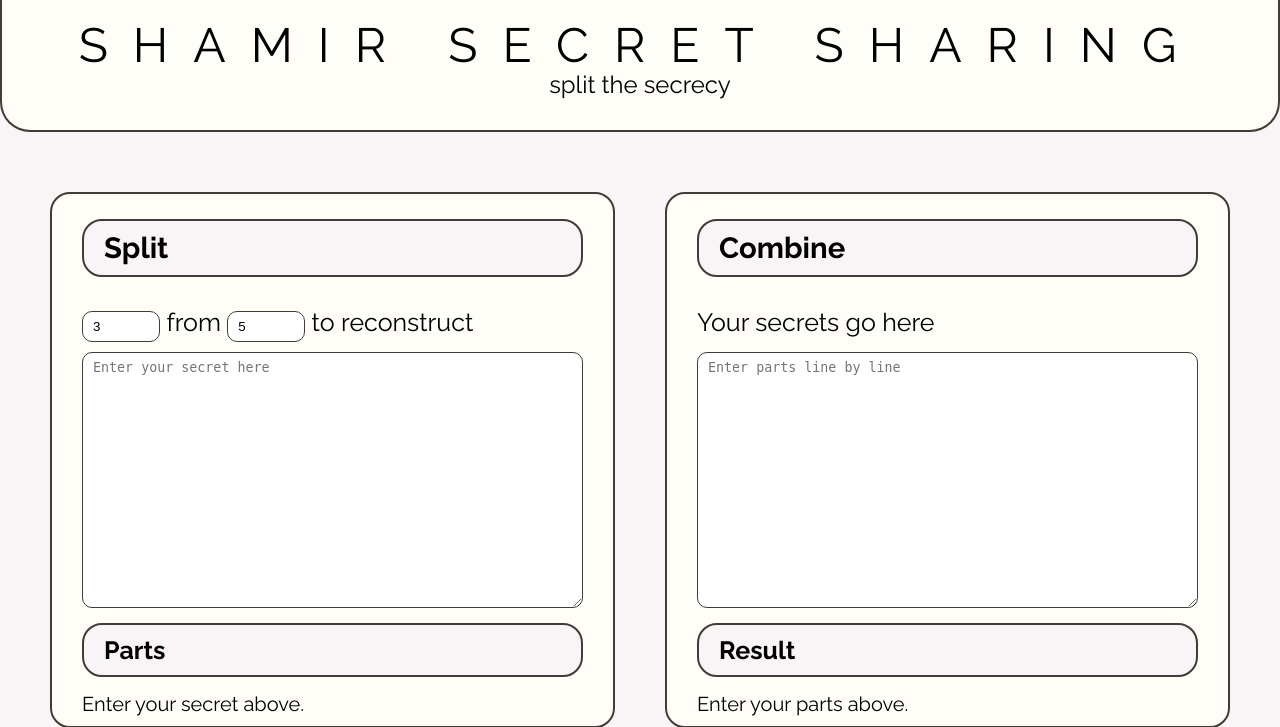
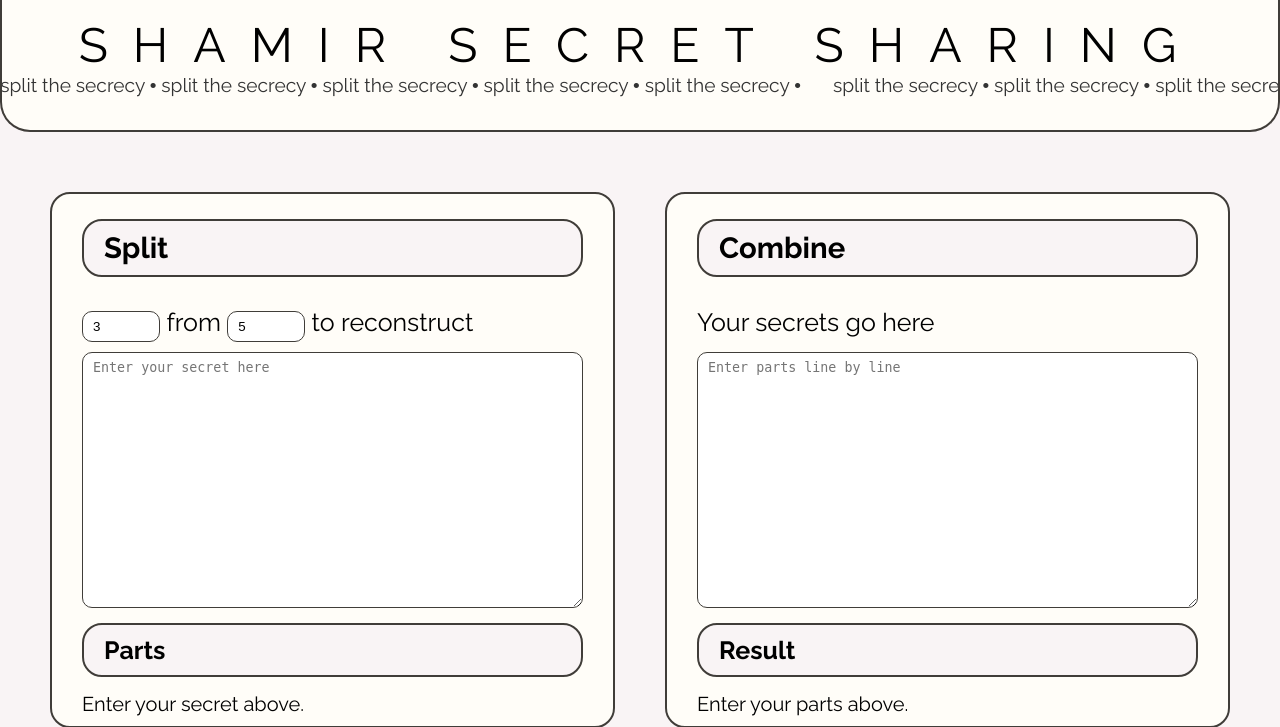
Before and after one commit to i-geeg-i/dnp-shamir, a Flask app: page / in a window 1280 px wide. Shown: the top 727 px of the page. Run offline with Flask 3, Linux system fonts and the light colour scheme.

Commit message:
added animation

```diff
--- a/static/style.css
+++ b/static/style.css
@@ -26,6 +26,32 @@
   font-weight: 100;
   font-size: 24px;
 }
+
+.marquee {
+  overflow: hidden;
+  white-space: nowrap;
+  box-sizing: border-box;
+  width: 100%;
+  background-color: transparent; /* or set your own */
+}
+
+.marquee__inner {
+  display: inline-flex;
+  animation: scroll-left 10s linear infinite;
+}
+
+.marquee__inner span {
+  display: inline-block;
+  padding-right: 2rem; /* space between loops */
+  font-size: 1.2rem;
+  color: #333;
+}
+
+@keyframes scroll-left {
+  0%   { transform: translateX(0); }
+  100% { transform: translateX(-50%); }
+}
+
 
 .main {
   display: grid;
--- a/templates/index.html
+++ b/templates/index.html
@@ -12,7 +12,23 @@
   <body>
     <header class="header">
       <h1 class="header__text big">shamir secret sharing</h1>
-      <h2 class="header__text small">split the secrecy</h2>
+      <div class="marquee">
+        <div class="marquee__inner small header__text">
+          <span>split the secrecy • split the secrecy • split the secrecy •
+            split the secrecy • split the secrecy • split the secrecy •
+            split the secrecy • split the secrecy • split the secrecy •
+            split the secrecy • split the secrecy • split the secrecy •
+            split the secrecy • split the secrecy • split the secrecy •
+          </span>
+          <span>split the secrecy • split the secrecy • split the secrecy •
+            split the secrecy • split the secrecy • split the secrecy •
+            split the secrecy • split the secrecy • split the secrecy •
+            split the secrecy • split the secrecy • split the secrecy •
+            split the secrecy • split the secrecy • split the secrecy •
+          </span>
+        </div>
+      </div>
+
     </header>
     <main class="main">
       <div class="main__section split__section">
@@ -103,4 +119,15 @@
       </ul>
     </footer>
   </body>
+
+  <!-- <script>
+    document.querySelector("....").addEventListener("onChange", handle_request);
+    function handle_request(el, env){
+        fetch("127.0.0.1:5000/split/",{
+            method: "POST"
+        }).then((response)=>{
+
+        });
+    }
+  </script> -->
 </html>
```
